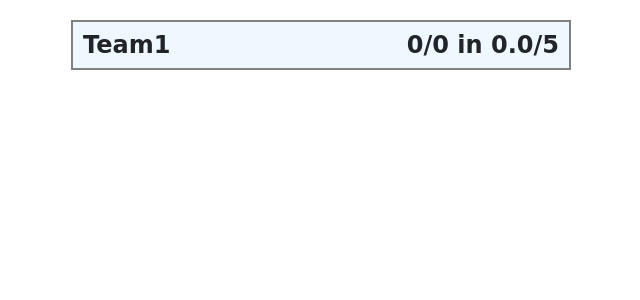
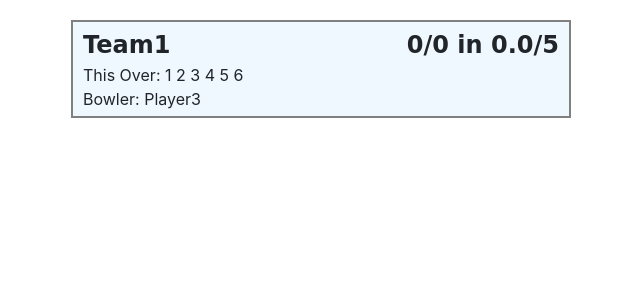
Before and after one commit to ankitshah2193/ankitshah2193.github.io, a React (Create React App) app: page / in a window 1280 px wide. Shown: the top 300 px of the page, without its empty margins (319-959 px from the left). Built offline with nearby package versions, Linux system fonts and the light colour scheme.

Commit message:
Intergrate with Store

```diff
--- a/src/App.js
+++ b/src/App.js
@@ -1,12 +1,14 @@
 import React, { Component } from 'react';
 import './App.css';
 import TeamScoreContainer from './containers/TeamScoreContainer';
+import { CurrentOverDetails, CurrentOverDetailsRedux } from './components/currentOverDetails';
 
 class App extends Component {
   render() {
     return (
       <div className="app-container">
         <TeamScoreContainer/>
+        <CurrentOverDetailsRedux />
       </div>
     );
   }
--- a/src/components/currentOverDetails.js
+++ b/src/components/currentOverDetails.js
@@ -2,12 +2,13 @@ import React from 'react';
 import 'bootstrap/dist/css/bootstrap.min.css';
 import '../styles/currentOverDetails.css';
 import {connect} from 'react-redux';
+import PropTypes from 'prop-types';
 
 class CurrentOverDetails extends React.Component{
 
     renderOverDetails() {
         return this.props.currentOverDetails.map((value, index)=>{
-            return <span>{value} </span>
+            return value + " ";
         });
     }
 
@@ -26,10 +27,20 @@ class CurrentOverDetails extends React.Component{
 
 }
 
+CurrentOverDetails.propTypes = {
+    currentBowler : PropTypes.string,
+    currentOverDetails : PropTypes.array
+}
+
 const mapStateToProp = state =>{
+    function getLastOver() {
+        let overs = state.team[state.game.currentBattingTeam].overs;
+        return overs[overs.length - 1];
+    }
+
     return {
-        currentBowler: state.currentBowler,
-        currentOverDetails: state.currentOverDetails
+        currentBowler: state.game.currentBowler,
+        currentOverDetails: getLastOver()
     }
 }
 
--- a/src/reducers/team.js
+++ b/src/reducers/team.js
@@ -25,6 +25,7 @@ const initialState = {
             }
         },
         overs: [
+            [1,2,3,4,5,6]
         ]
     },
     Team2: {
```
